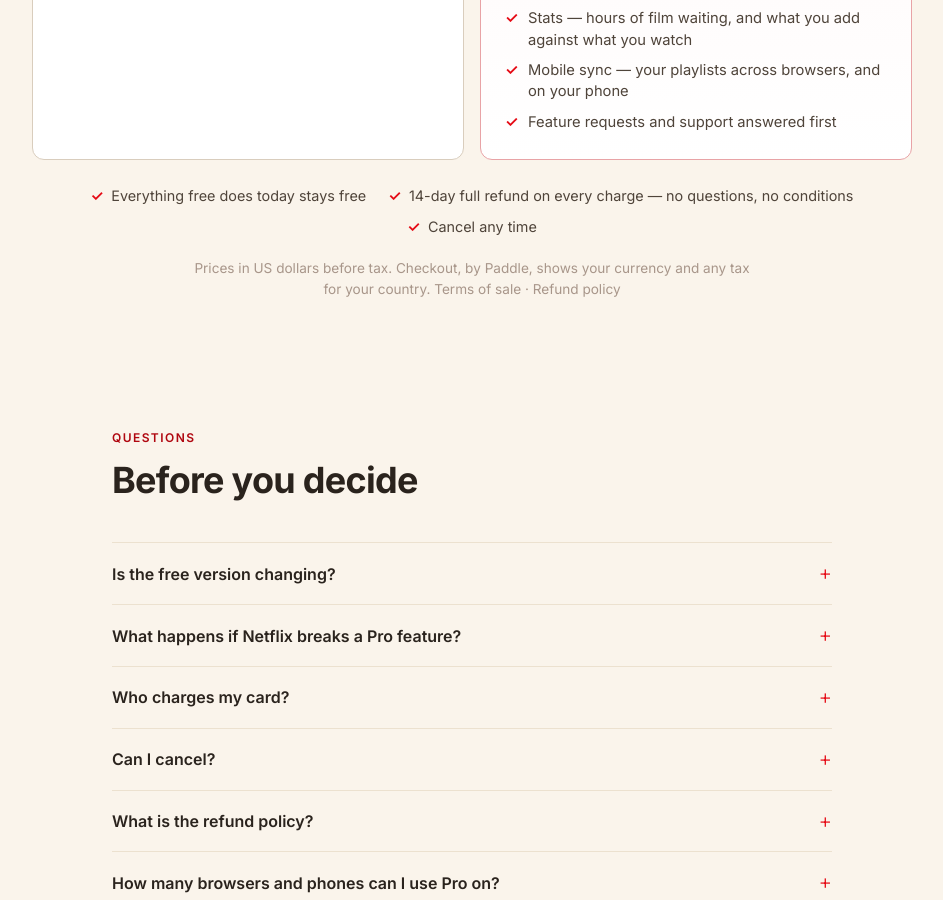
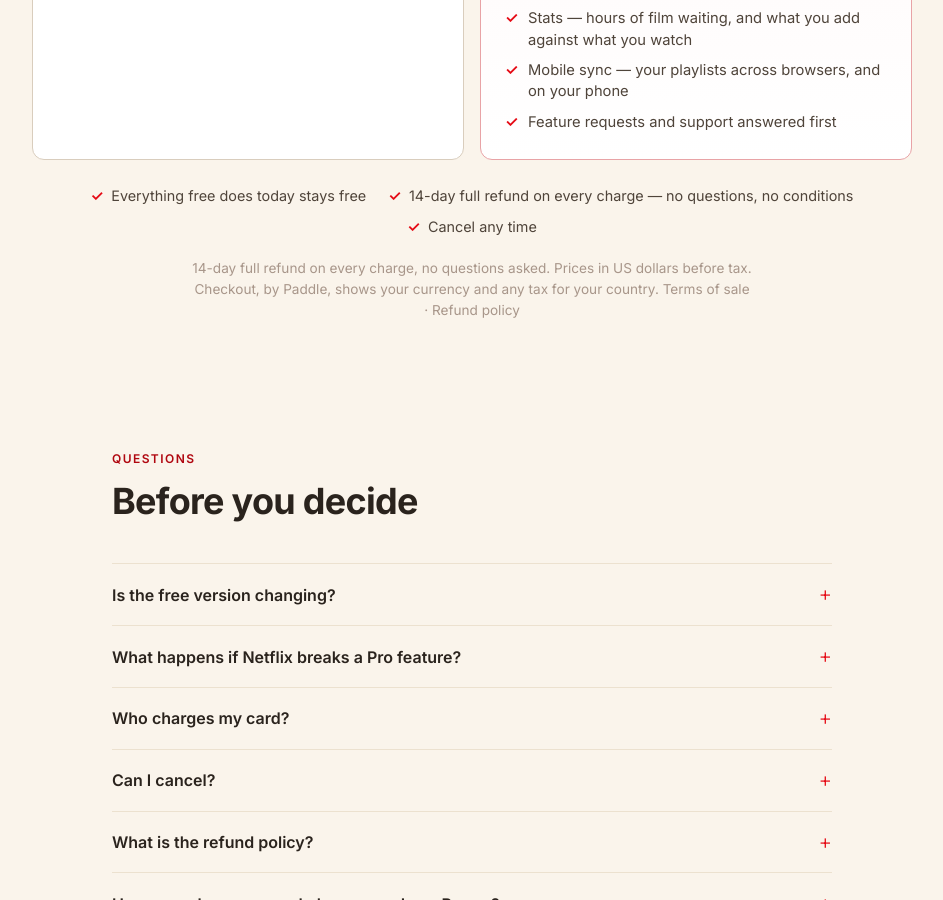
Before and after one commit to dominic-lam/tidywl-site, a Jekyll site: the page built from netflix/pricing/index.html, in a window 1280 px wide and 900 px high, scrolled down 1075 px. Shown: the whole window, without its empty margins (168-1111 px from the left). Built offline with Jekyll 4.4.1, drawn with Linux system fonts in a browser that asks for light colours.

Commit message:
netflix pricing: the 14-day refund in the plans' foot line
The user's ask, 2026-09-26; the refunds page already promises it.

Co-Authored-By: Claude Fable 5.1 <noreply@anthropic.com>
Claude-Session: https://claude.ai/code/session_01NUHVBVCBy2pH7HXjBLUp1N

```diff
--- a/netflix/pricing/index.html
+++ b/netflix/pricing/index.html
@@ -115,7 +115,7 @@ faq:
         <li>14-day full refund on every charge — no questions, no conditions</li>
         <li>Cancel any time</li>
       </ul>
-      <p class="plans-foot">Prices in US dollars before tax. Checkout, by Paddle, shows your currency and any tax for your country. <a href="/netflix/terms/">Terms of sale</a> · <a href="/netflix/refunds/">Refund policy</a></p>
+      <p class="plans-foot">14-day full refund on every charge, no questions asked. Prices in US dollars before tax. Checkout, by Paddle, shows your currency and any tax for your country. <a href="/netflix/terms/">Terms of sale</a> · <a href="/netflix/refunds/">Refund policy</a></p>
     </div>
   </section>
 
```
